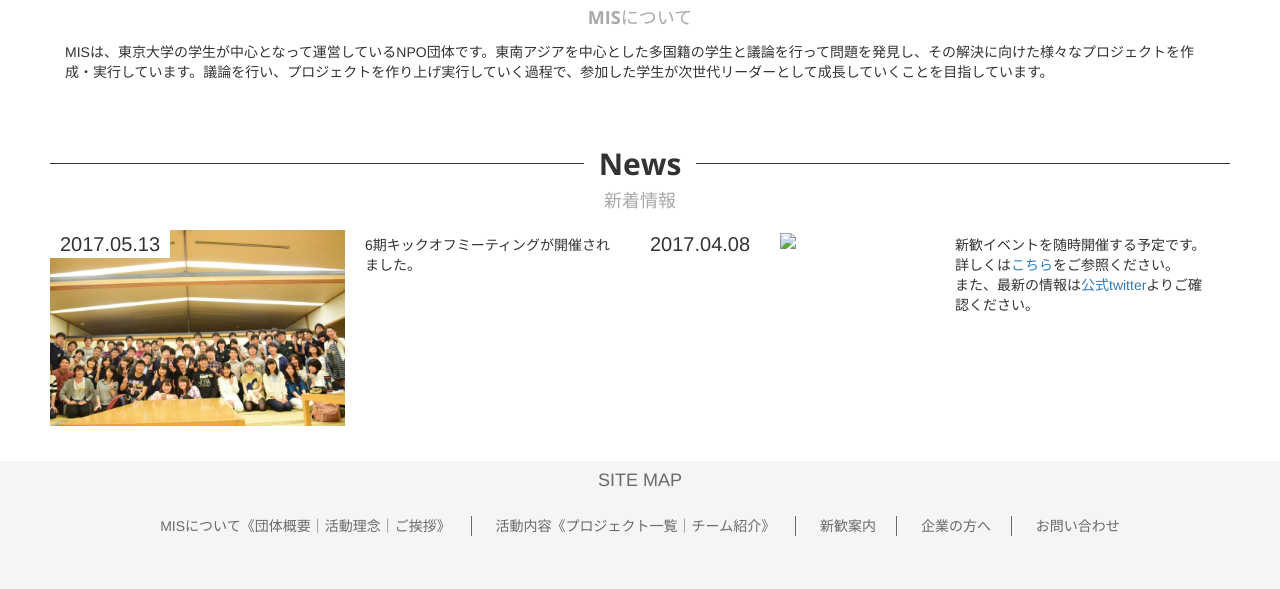
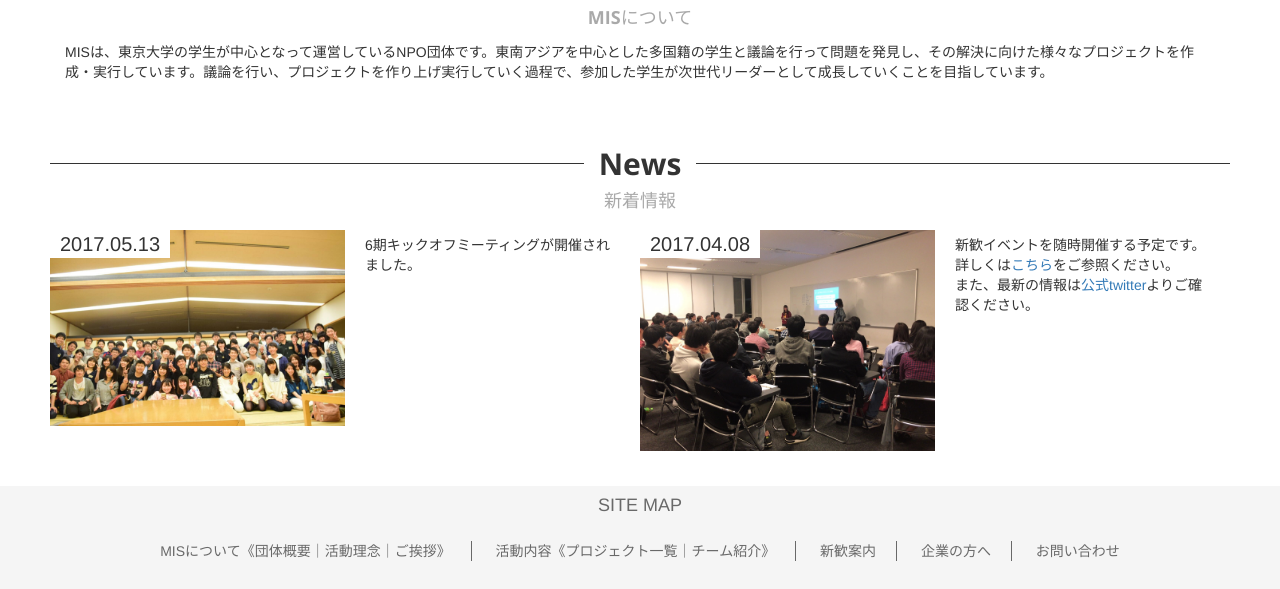
Before and after one commit to misleaders/website, a plain HTML site: page website/index.html in a window 1280 px wide. Shown: the part 1043-1632 px from the top of the page. Drawn offline with nearby package versions, Linux system fonts and the light colour scheme.

```diff
--- a/website/index.html
+++ b/website/index.html
@@ -93,7 +93,7 @@
             </p>
         </div>
         <div class="news1" class="row">
-            <div  class="col-sm-3 news-pic" ><img src="%E6%96%B0%E6%AD%93_5583.jpg" width="100%"  ><span class="date">2017.04.08</span>
+            <div  class="col-sm-3 news-pic" ><img src="meeting.jpg" width="100%"  ><span class="date">2017.04.08</span>
             </div>
             <p  class="col-sm-3 news-content">新歓イベントを随時開催する予定です。<br>詳しくは<a href=http://misleaders.org/shinkan.html>こちら</a>をご参照ください。<br>また、最新の情報は<a href=https://twitter.com/mis2012leaders?lang=ja>公式twitter</a>よりご確認ください。</p>
         </div>
```
Also changed, not shown: website/meeting.jpg (renamed from website/譁ｰ豁点5583.jpg), 1 other file.
